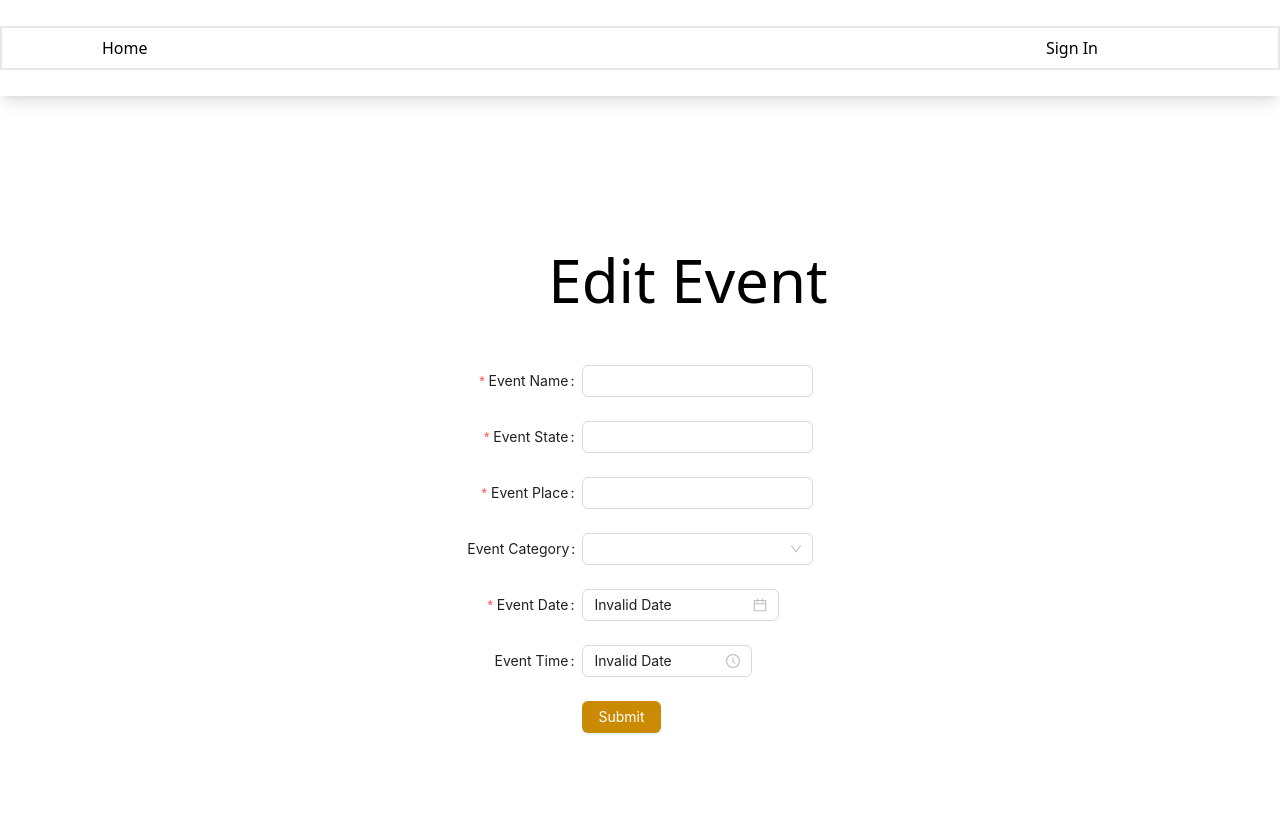
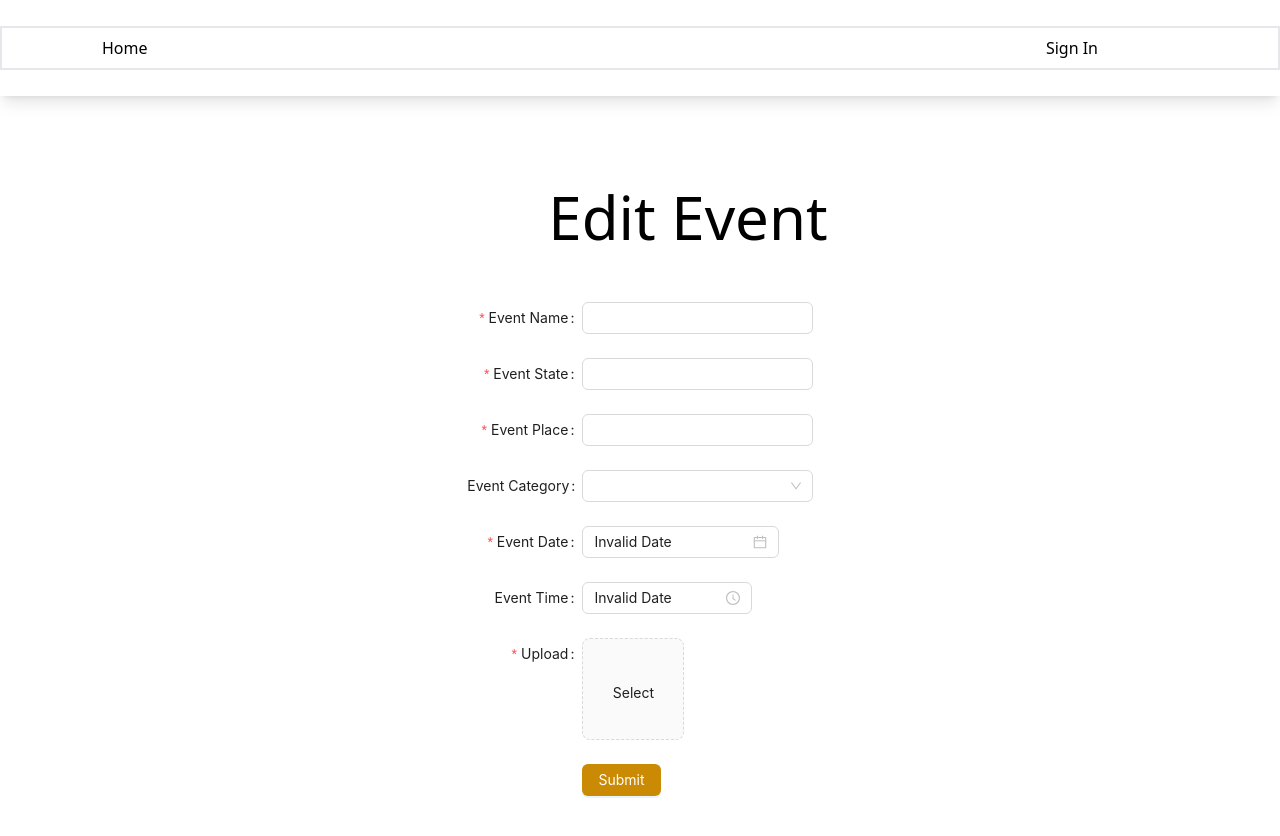
Before and after one commit to ramaseshann/event, a React (Create React App) app: page /myevents/edit in a window 1280 px wide. Shown: the top 836 px of the page. Built offline with nearby package versions, Linux system fonts and the light colour scheme; no server answers.

Commit message:
image upload functionality completed

```diff
--- a/src/UserProvider/index.js
+++ b/src/UserProvider/index.js
@@ -7,21 +7,21 @@ import useLocalStorage from "../Hooks/localstorage";
 export const UserContext = React.createContext({
   user: null,
   setUser: () => null,
-  checkAuthentication:()=>null,
+  checkAuthentication: () => null,
   events: [],
-  setEvents: ()=>null,
+  setEvents: () => null,
   state: null,
-  setState: ()=>null,
-  change:false,
-  setChange:()=>{},
-
+  setState: () => null,
+  change: false,
+  setChange: () => {},
 });
 
 const UserProvider = ({ children }) => {
   const [user, setUser] = useState(null); //used in header component,
- const[events, setEvents] = useState([]);
- const [state, setState] = useLocalStorage("state",{});
- const[change, setChange] = useState(false);
+  const [events, setEvents] = useState([]);
+  const [state, setState] = useLocalStorage("state", {});
+  //  const [localStorage, setLocalStorage] = useLocalStorage("localstorage",{});
+  const [change, setChange] = useState(false);
   useEffect(() => {
     // used when the user is logged in or not ,checking from firebase.
     // if true , then set loggedIn to true
@@ -38,45 +38,35 @@ const UserProvider = ({ children }) => {
 
     //  }
     //  getdetails();
-
   }, []);
 
-
-
-   const checkAuthentication = async() => {
+  const checkAuthentication = async () => {
     console.log("ji");
-    const auth= await authorize();
+    const auth = await authorize();
 
     if (auth) {
       setUser(auth);
       console.log(auth);
-
     } else {
       setUser(null);
-      console.log("no user")
+      console.log("no user");
     }
-
-
-  }
-
-
-
-
-
-
-
-
+  };
 
   return (
-    <UserContext.Provider value={{ user,
-                                    setUser ,
+    <UserContext.Provider
+      value={{
+        user,
+        setUser,
         checkAuthentication,
         events,
         setEvents,
         state,
         setState,
         change,
-                                    setChange}}>
+        setChange,
+      }}
+    >
       {children}
     </UserContext.Provider>
   );
--- a/src/components/Home/AddEvent/index.js
+++ b/src/components/Home/AddEvent/index.js
@@ -9,6 +9,7 @@ import {
   TimePicker,
   Upload,
 } from "antd";
+import { getStorage, ref, uploadBytes } from "firebase/storage";
 import dayjs, { Dayjs } from "dayjs";
 import moment from "moment";
 import React, { useContext, useEffect, useState } from "react";
@@ -22,7 +23,7 @@ import {
 } from "firebase/firestore";
 import { UploadOutlined } from "@ant-design/icons";
 import { db, storage } from "../../../Firebase/firebase";
-import { ref, getDownloadURL, uploadBytesResumable } from "firebase/storage";
+import { getDownloadURL, uploadBytesResumable } from "firebase/storage";
 import { UserContext } from "../../../UserProvider";
 import { async } from "@firebase/util";
 import { Navigate, useNavigate } from "react-router-dom";
@@ -52,6 +53,13 @@ const AddEvent = ({ label }) => {
   });
 
   useEffect(() => {}, [labels]);
+
+  const getFile = (e) => {
+    if (Array.isArray(e)) {
+      return e;
+    }
+    return e && e.fileList;
+  };
 
   let navigate = useNavigate();
 
@@ -94,6 +102,15 @@ const AddEvent = ({ label }) => {
 
   const onFinish = async (values) => {
     console.log("Success:", values);
+    let imageUrl = "";
+    if (values.banner.length) {
+      if (values.banner[0].url) {
+        imageUrl = values.banner[0].url;
+      } else {
+        imageUrl = await fileUpload(values.banner[0].originFileObj);
+      }
+    }
+    console.log(imageUrl);
     console.log(dayjs(values.Event_Time).format("HH:mm"));
     let array = values.Event_Name.split(" ");
     array.push(values.Event_Name);
@@ -107,6 +124,7 @@ const AddEvent = ({ label }) => {
       Event_Time: dayjs(values.Event_Time).format("HH:mm:ss"),
       Event_user: user.email,
       Event_search: array,
+      Event_poster: imageUrl,
     });
     if (labels === "Edit Event") {
       setChange(true);
@@ -116,6 +134,23 @@ const AddEvent = ({ label }) => {
   };
 
   function onFinishFailed() {}
+
+  const fileUpload = async (file, name = "test", path = "") => {
+
+    try {
+      const storage = getStorage();
+      const storageRef = ref(storage, file.name);
+
+      // 'file' comes from the Blob or File API
+      return uploadBytes(storageRef, file).then((snapshot) => {
+        return getDownloadURL(snapshot.ref).then((downloadURL) => downloadURL);
+      });
+    } catch (e) {
+      console.log("Error-file-upload", e);
+      return false;
+    }
+
+  };
 
   return (
     <div className="flex  flex-col justify-center items-center h-screen gap-10">
@@ -140,6 +175,7 @@ const AddEvent = ({ label }) => {
                 Event_Category: state.Event_Category,
                 Event_Date: dayjs(state.Event_Date, "YYYY-MM-DD"),
                 Event_Time: dayjs(state.Event_Time, "HH:mm:ss"),
+                banner: state.Event_poster ? [{ url: state.Event_poster }] : [],
               }
             : ""
         }
@@ -200,7 +236,20 @@ const AddEvent = ({ label }) => {
         <Form.Item name="Event_Time" label="Event Time">
           <TimePicker className="" />
         </Form.Item>
-
+        <Form.Item
+          name="banner"
+          label="Upload"
+          valuePropName="fileList"
+          getValueFromEvent={getFile}
+          rules={[{ required: true, message: "Please select image!" }]}
+        >
+          <Upload maxCount={1} action="/upload.do" listType="picture-card">
+            <div>
+              {/* <PlusOutlined /> */}
+              <div style={{ marginTop: 8 }}>Select</div>
+            </div>
+          </Upload>
+        </Form.Item>
         <Form.Item
           wrapperCol={{
             xs: {
```
Lines whose indentation alone changed are shown as unchanged.
